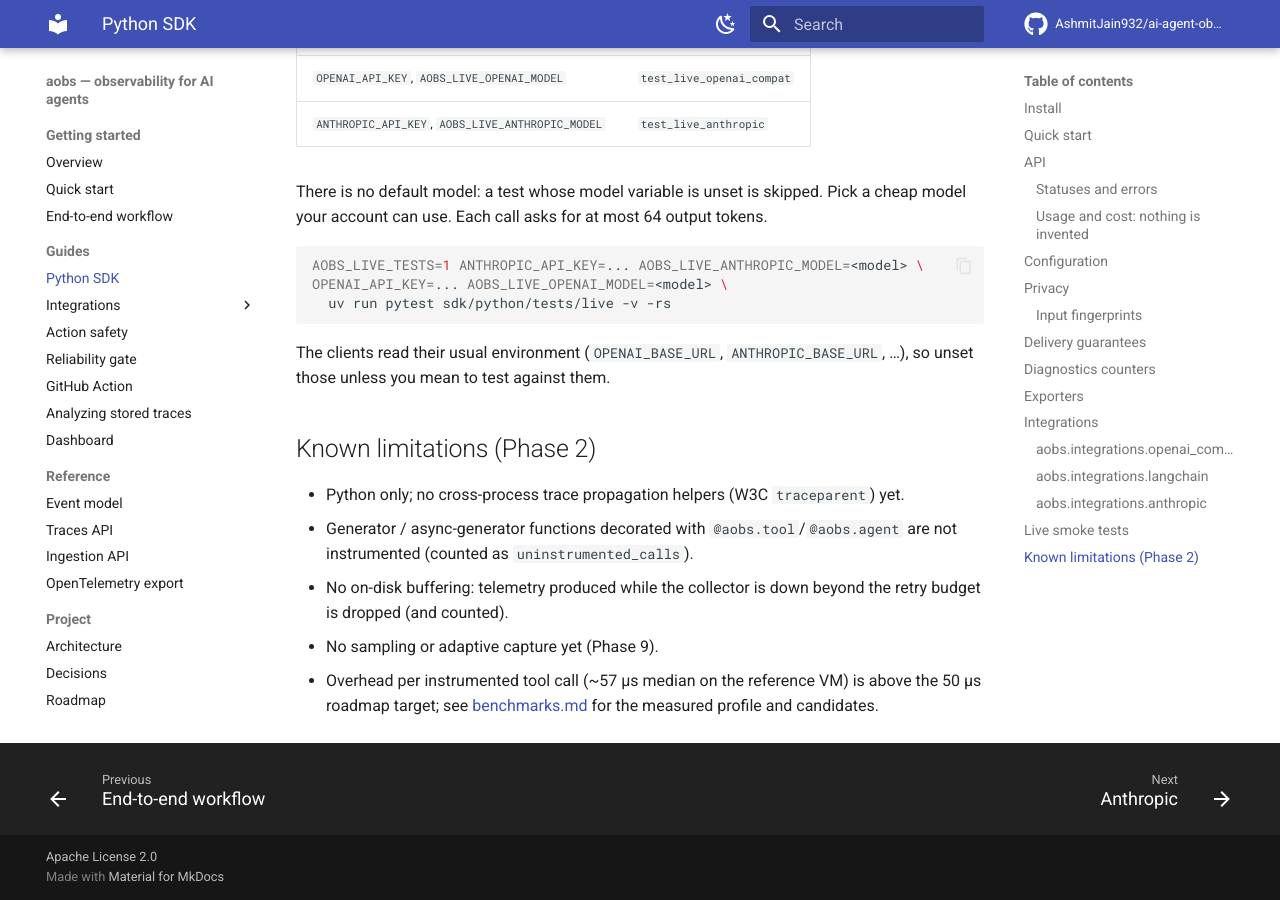
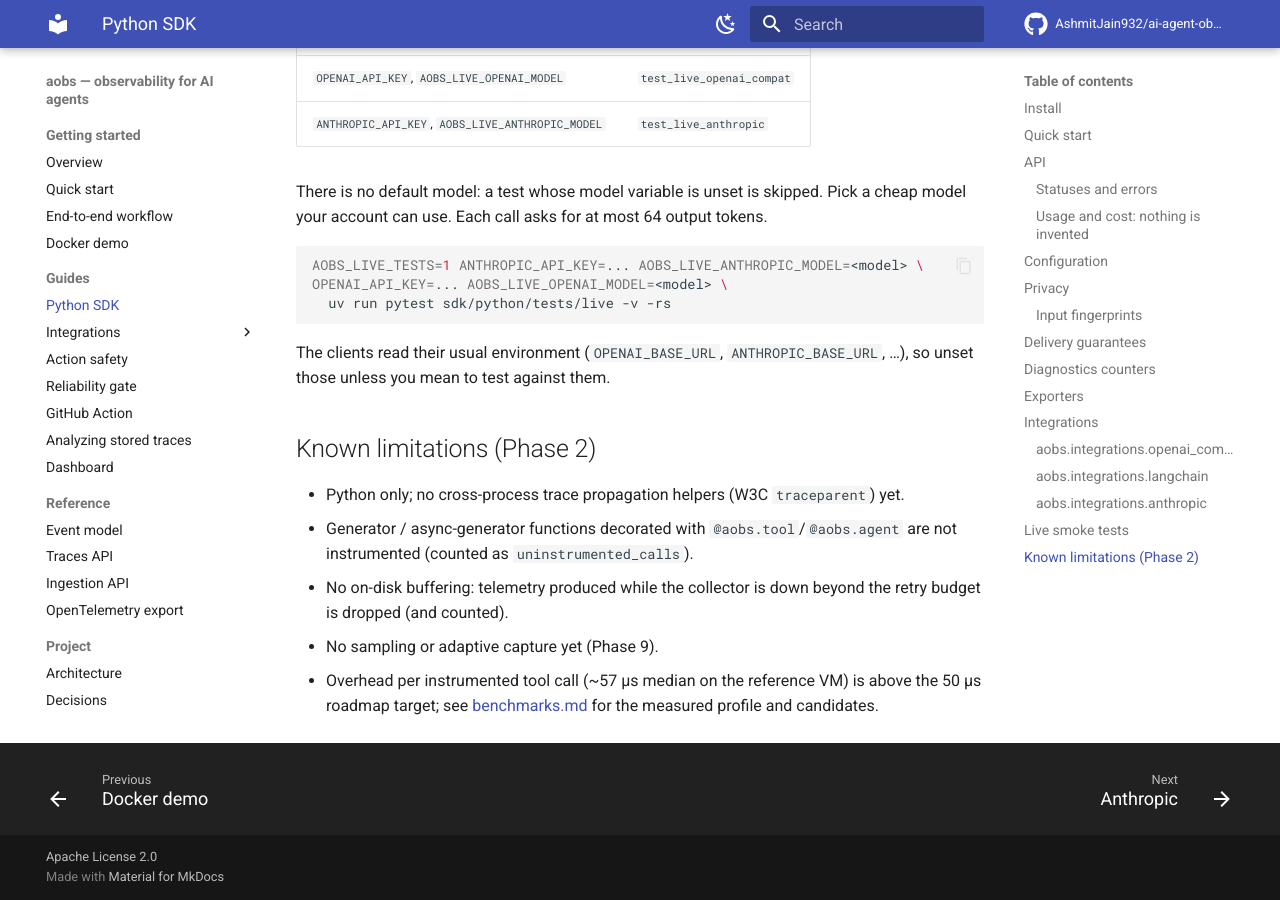
Before and after one commit to AshmitJain932/ai-agent-observability, an MkDocs documentation site: the page built from docs/sdk.md, in a window 1280 px wide and 900 px high, scrolled down 9554 px. Built offline with MkDocs 1.6.1 and Material for MkDocs 9.7.7, drawn with Linux system fonts in a browser that asks for light colours; comment, search, counter and statistics services are not loaded; part of the change alters nothing that is shown.

Commit message:
Merge the gate Action branch into claude/docker-demo
Lists the Docker page in the docs navigation and drops the placeholder
not_in_nav list now that every page it named is in the nav.

Co-Authored-By: Claude Opus 5.5 <noreply@anthropic.com>
Claude-Session: https://claude.ai/code/session_01JzPNAWxmPo7B5an1GXWWBS

```diff
--- a/docs/sdk.md
+++ b/docs/sdk.md
@@ -255,7 +255,7 @@ tools and retrievers become nested `agent` / `step` / `llm` / `tool` / `retrieva
 usage only when LangChain reports it. `langchain-core` is imported lazily. Tested with
 `langchain-core` 1.6.13 and `langgraph` 1.2.16 using LangChain's fake chat models. See
 [integrations/langchain.md](integrations/langchain.md) and the offline example
-[examples/langgraph_agent](../examples/langgraph_agent/README.md).
+[examples/langgraph_agent](https://github.com/AshmitJain932/ai-agent-observability/blob/master/examples/langgraph_agent/README.md).
 
 ### `aobs.integrations.anthropic`
 
--- a/mkdocs.yml
+++ b/mkdocs.yml
@@ -76,19 +76,12 @@ validation:
     absolute_links: warn
     unrecognized_links: warn
 
-# Pages expected from other branches; listed so they never warn while they are not in the nav.
-not_in_nav: |
-  /integrations/*.md
-  /opentelemetry.md
-  /docker.md
-  /github-action.md
-
 nav:
   - Getting started:
       - Overview: index.md
       - Quick start: getting-started.md
       - End-to-end workflow: agent-workflow.md
-      # TODO(lead): add "Docker: docker.md" here once docs/docker.md is merged.
+      - Docker demo: docker.md
   - Guides:
       - Python SDK: sdk.md
       - Integrations:
```
